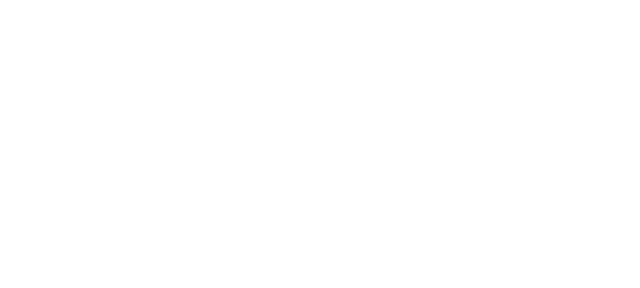
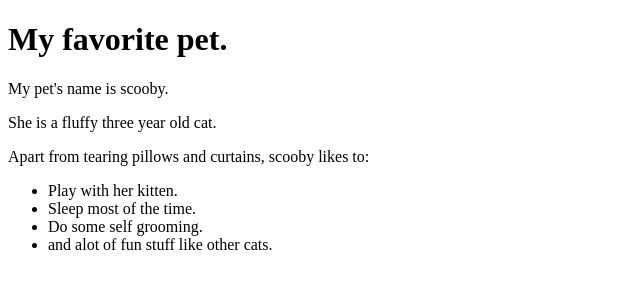
Before and after one commit to Joseph-Mukuthi/petville, a plain HTML site: page index.html in a window 1280 px wide. Shown: the whole page, without its empty margins (0-640 px from the left). Drawn offline with Linux system fonts and the light colour scheme.

Commit message:
Add paragraph and list elements

```diff
--- a/index.html
+++ b/index.html
@@ -5,6 +5,17 @@
     </head>
 
     <body>
+        <h1>My favorite pet.</h1>
 
+        <p>My pet's name is scooby.</p>
+        <p>She is a fluffy three year old cat.</p>
+
+        <p>Apart from tearing pillows and curtains, scooby likes to:</p>
+        <ul>
+            <li>Play with her kitten.</li>
+            <li>Sleep most of the time.</li>
+            <li>Do some self grooming.</li>
+            <li>and alot of fun stuff like other cats.</li>
+        </ul>
     </body>
 </html>
```
